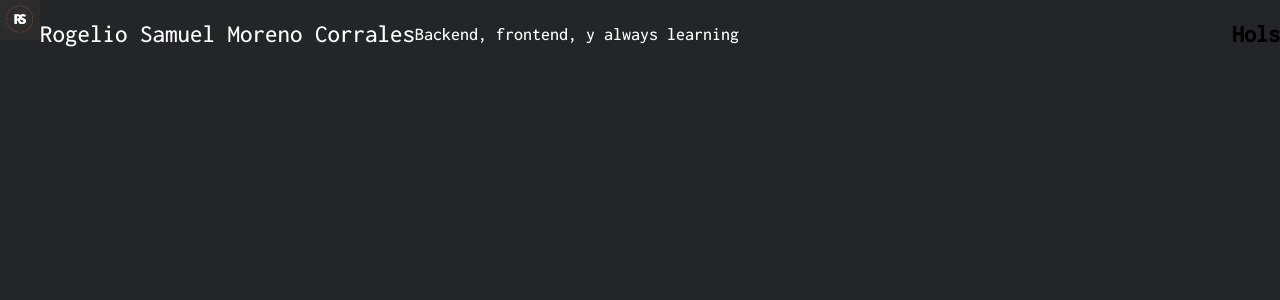
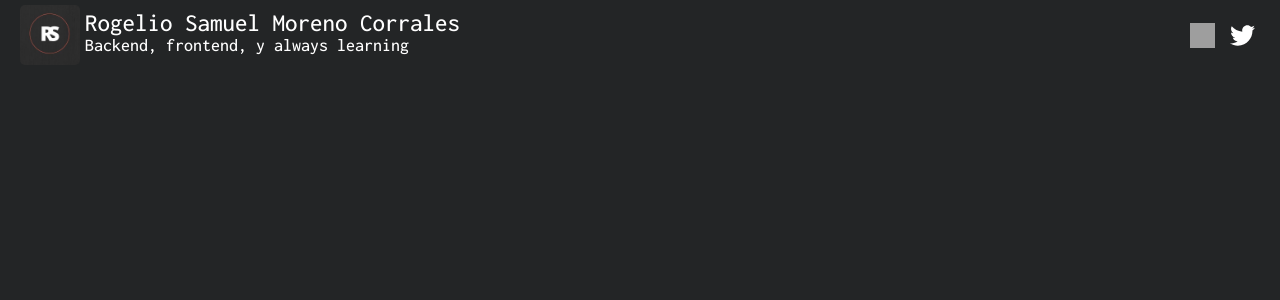
Before and after one commit to sam-621/rogeliosamuel.com, a React app: page /0 in a window 1280 px wide. Shown: the top 300 px of the page. Built offline with nearby package versions, Linux system fonts and the light colour scheme; grey boxes are pictures that could not be loaded.

Commit message:
[ADD] SocialMediaIcons component. [UPDATE] NavBar. [Finished] NavBar.

```diff
--- /dev/null
+++ b/src/assets/styles/components/atoms/img/logo.css
@@ -0,0 +1,3 @@
+.LogoRS {
+  border-radius: 5px;
+}
--- a/src/assets/styles/components/atoms/text/PrimaryText.css
+++ b/src/assets/styles/components/atoms/text/PrimaryText.css
@@ -1,4 +1,5 @@
 .PrimaryText {
-  color: white;
+  color: #ffffff;
   font-weight: 200;
+  margin: 0;
 }
--- a/src/assets/styles/components/molecules/brand.css
+++ b/src/assets/styles/components/molecules/brand.css
@@ -1,4 +1,3 @@
 .Brand-text-container {
-  display: flex;
-  align-items: center;
+  margin: 5px;
 }
--- /dev/null
+++ b/src/assets/styles/components/molecules/socialMediaIcon.css
@@ -0,0 +1,19 @@
+.SocialMediaIcon-container {
+  display: flex;
+  justify-content: space-between;
+  width: 75px;
+}
+.SocialMediaIcon-container a {
+  transition: 0.2s;
+  width: 35px;
+  height: 35px;
+  display: flex;
+  justify-content: center;
+  align-items: center;
+}
+.SocialMediaIcon-container a:hover {
+  transition: 0.2s;
+  background-color: black;
+  border-radius: 50px;
+  box-shadow: 0 0 10px 0 black;
+}
--- a/src/assets/styles/containers/nav.css
+++ b/src/assets/styles/containers/nav.css
@@ -6,4 +6,5 @@ nav {
   display: flex;
   align-items: center;
   justify-content: space-between;
+  margin: 5px 20px 0 20px;
 }
--- a/src/components/atoms/img/Logo.jsx
+++ b/src/components/atoms/img/Logo.jsx
@@ -1,13 +1,16 @@
 import React from "react";
+import "../../../assets/styles/components/atoms/img/logo.css";
+
 import LogoRS from "../../../assets/img/Logo.jpg";
 
 const Logo = () => {
   return (
     <img
+      className="LogoRS"
       src={LogoRS}
       alt="Rogelio Samuel Moreno Corrales"
-      width="40px"
-      height="40px"
+      width="60px"
+      height="60px"
     />
   );
 };
--- /dev/null
+++ b/src/components/atoms/img/SocialIcons.jsx
@@ -0,0 +1,15 @@
+import React from "react";
+
+import TwitterLogo from "../../../assets/img/twitter.svg";
+import GitHubLogo from "../../../assets/img/github.svg";
+
+export const Icon = ({ Icon }) => {
+  return (
+    <img
+      src={Icon === "Git" ? GitHubLogo : TwitterLogo}
+      alt="GitHub logo"
+      width="25px"
+      height="25px"
+    />
+  );
+};
--- /dev/null
+++ b/src/components/molecules/SocialMediaIcons.jsx
@@ -0,0 +1,19 @@
+import React from "react";
+import "../../assets/styles/components/molecules/socialMediaIcon.css";
+
+import { Icon } from "../atoms/img/SocialIcons";
+
+const SocialMediaIcon = () => {
+  return (
+    <div className="SocialMediaIcon-container">
+      <a href="https://github.com/rogeliosamuel621" target="_blank">
+        <Icon Icon="Git" />
+      </a>
+      <a href="https://twitter.com/rogeliosamuel21" target="_blank">
+        <Icon Icon="Twitter" />
+      </a>
+    </div>
+  );
+};
+
+export default SocialMediaIcon;
--- a/src/containers/Nav.jsx
+++ b/src/containers/Nav.jsx
@@ -2,6 +2,7 @@ import React from "react";
 import "../assets/styles/containers/nav.css";
 
 import Brand from "../components/molecules/Brand";
+import SocialMediaIcons from "../components/molecules/SocialMediaIcons";
 
 const Nav = () => {
   return (
@@ -10,7 +11,7 @@ const Nav = () => {
         <Brand />
       </div>
       <div>
-        <h1>Hols</h1>
+        <SocialMediaIcons />
       </div>
     </nav>
   );
```
